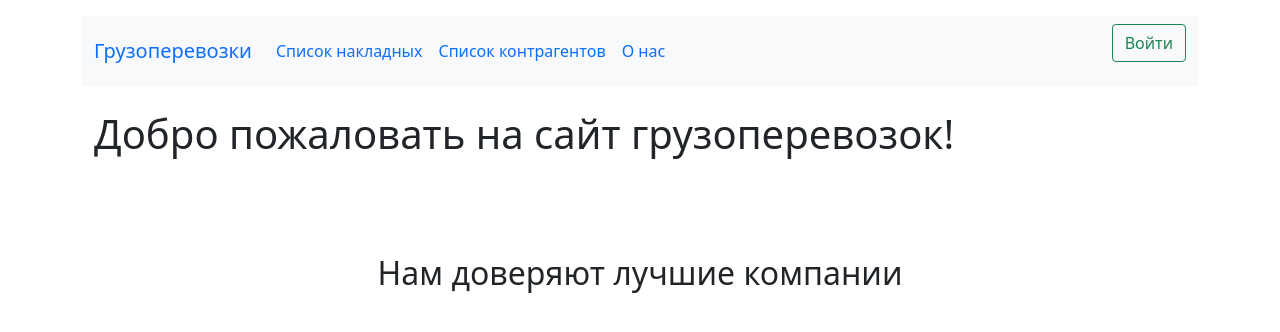
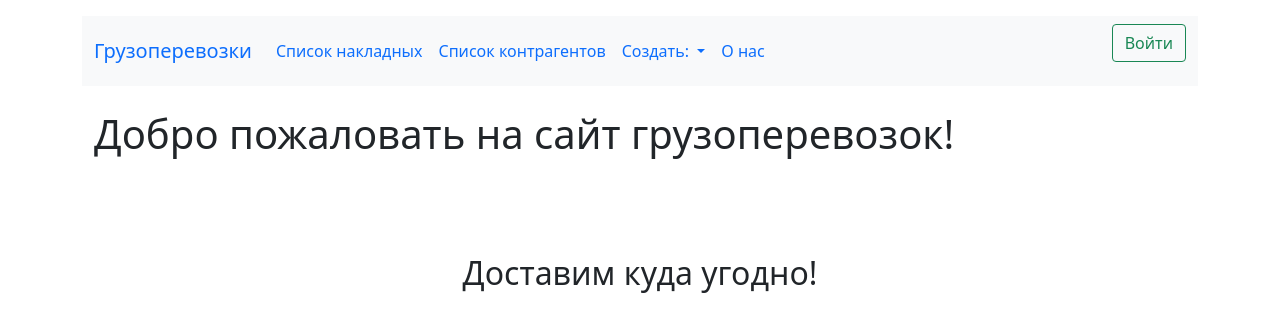
Before and after one commit to Shchetkin-AY/Delivery_site, a Django app: page / in a window 1280 px wide. Shown: the top 332 px of the page. Run offline with Django 4.2, Linux system fonts and the light colour scheme.

Commit message:
Some visual fix for navi

```diff
--- a/manager/templates/manager/_header.html
+++ b/manager/templates/manager/_header.html
@@ -23,6 +23,15 @@
             <li class="nav-item">
               <a class="nav-link" href="{% url 'all_agents' %}">Список контрагентов</a>
             </li>
+            <li class="nav-item dropdown">
+              <a class="nav-link dropdown-toggle" href="#" role="button" data-bs-toggle="dropdown" aria-expanded="false">
+                Создать:
+              </a>
+          <ul class="dropdown-menu">
+            <li><a class="dropdown-item" href="{% url 'pack_list' %}">Накладную</a></li>
+            <li><a class="dropdown-item" href="{% url 'agent_new' %}">Контрагента</a></li>
+          </ul>
+        </li>
             <li class="nav-item">
               <a class="nav-link" href="{% url 'about' %}">О нас</a>
             </li>
--- a/manager/templates/manager/index.html
+++ b/manager/templates/manager/index.html
@@ -8,6 +8,6 @@
       <br>
     </div>
     <section class="my-5 pt-3">
-      <h2 class="h2 font-weight-normal text-center mb-5">Нам доверяют лучшие компании</h2>
+      <h2 class="h2 font-weight-normal text-center mb-5">Доставим куда угодно!</h2>
     </section>
 {% endblock content %}
--- a/manager/templates/manager/new_list.html
+++ b/manager/templates/manager/new_list.html
@@ -15,8 +15,11 @@
                 <button type="submit" class="btn btn-outline-success btn-sm">{% if not packinglist.pk %}Сохранить{% else %}Обновить{% endif %}</button>
                 <a class="btn btn-outline-secondary btn-sm" href="{% url 'packing_lists'  %}">Отмена</a>
               </div>
+            {% if packinglist.pk %}
             <div class="form-group pt-4">
-             <a class="btn btn-outline-secondary btn-sm" href="{% url 'list_print' packinglist.pk %}" target="_blank">Печать</a></div>
+             <a class="btn btn-outline-secondary btn-sm" href="{% url 'list_print' packinglist.pk %}" target="_blank">Печать</a>
+            </div>
+            {% endif %}
             </form>
         </section>
       </div>
```
